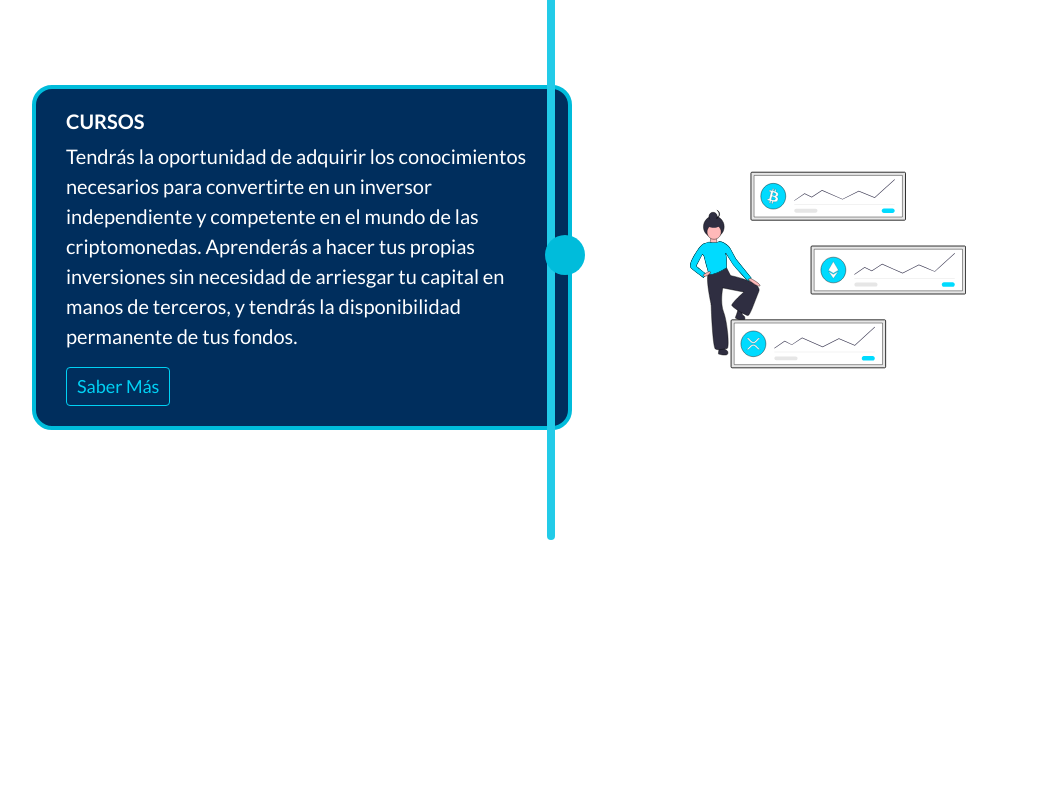
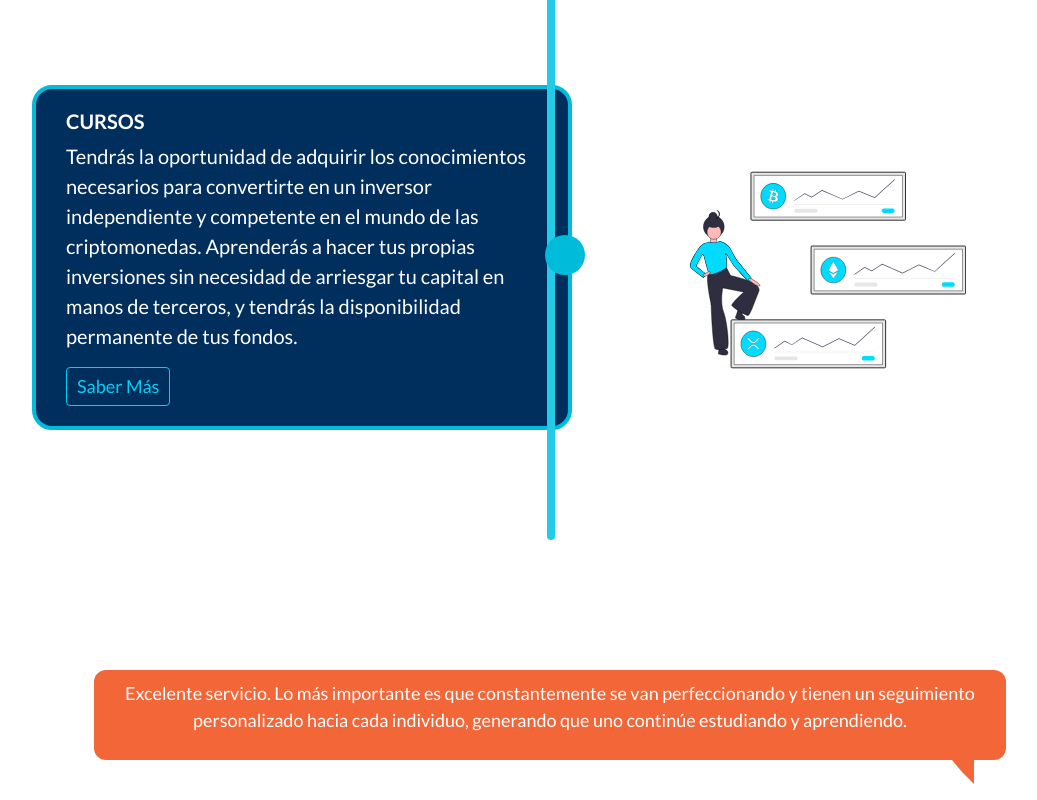
Before and after one commit to skyEleven11/sky-web, a Next.js app: page / in a window 1280 px wide. Shown: the part 3797-4597 px from the top of the page, without its empty margins (90-1127 px from the left). Before the commit the page ends 4377 px from the top, so only its background shows below. Built offline with nearby package versions, Linux system fonts and the light colour scheme.

Commit message:
feat: add message courses

```diff
--- a/sections/ourCourses.jsx
+++ b/sections/ourCourses.jsx
@@ -62,9 +62,14 @@ export default function OurCourses({ title, subtitle, courses }) {
             <CursoCripto_illustration customClass={styles.courseIllustrarionSize}/>
           </div>
         </div>
-
-
       </div>
+      <div class={`${styles.bubble} ${styles.bubbleRight}`}>
+            <p className={styles.message}>
+              Excelente servicio. Lo más importante es que constantemente se van
+              perfeccionando y tienen un seguimiento personalizado hacia cada
+              individuo, generando que uno continúe estudiando y aprendiendo.
+            </p>
+          </div>
     </section>
   );
 }
--- a/styles/sectionsStyles/ourCourses.module.css
+++ b/styles/sectionsStyles/ourCourses.module.css
@@ -87,6 +87,39 @@
  height: 230px;
 }
 
+.bubble {
+  position: relative;
+  font-size: var(--font-size);
+  width: 80%;
+  background: var(--orange-color);
+  border-radius: 12px;
+  padding: 10px 15px;
+  color: #fff;
+  text-align: center;
+  margin: 90px auto 40px auto;
+}
+
+.bubbleRight:before {
+  content: "";
+  width: 0px;
+  height: 0px;
+  position: absolute;
+  border-left: 20px solid transparent;
+  border-right: 12px solid var(--orange-color);
+  border-top: 24px solid var(--orange-color);
+  border-bottom: 12px solid transparent;
+  right: 32px;
+  bottom: -24px;
+}
+
+.message {
+  font-family: var(--font-type);
+  padding: 0;
+}
+
+
+
+
 /* Media queries - Responsive timeline on screens less than 600px wide */
 @media screen and (max-width: 1220px) {
 /* Place the timelime to the left */
```
